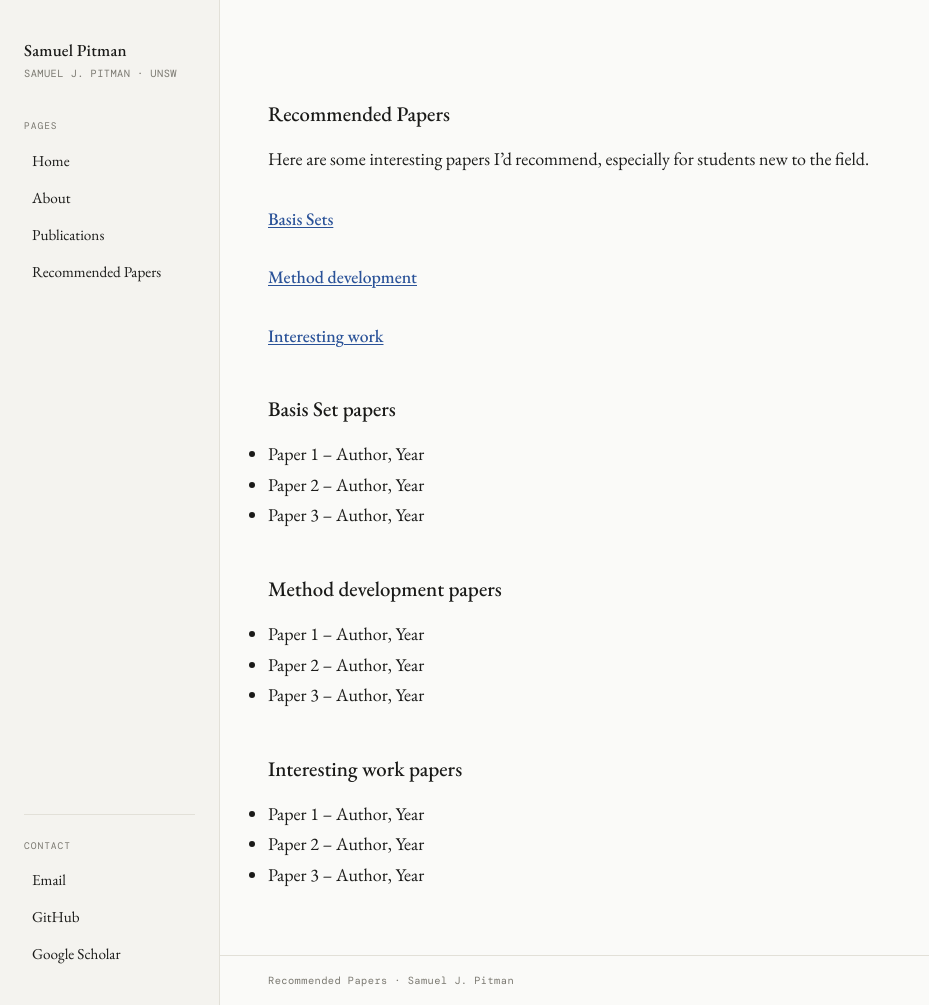
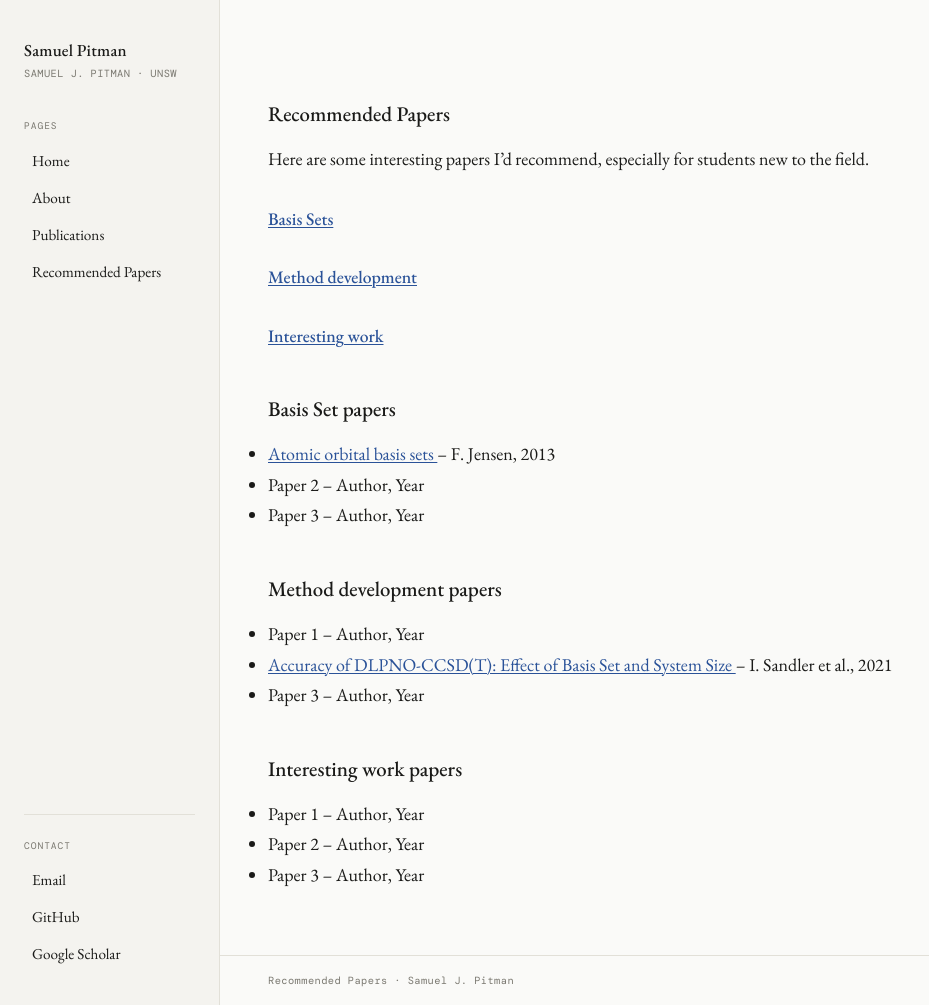
Before and after one commit to SamuelPitman/SamuelPitman.github.io, a Jekyll site: the page built from recommended-papers.md, in a window 1280 px wide and 1005 px high. Shown: the whole window, without its empty margins (0-929 px from the left). Built offline with Jekyll 4.4.1, drawn with Linux system fonts in a browser that asks for light colours; some web fonts are replaced.

Commit message:
Update recommended-papers.md
added papers

```diff
--- a/recommended-papers.md
+++ b/recommended-papers.md
@@ -13,13 +13,13 @@ Here are some interesting papers I'd recommend, especially for students new to t
 
 
 ## Basis Set papers {#BasisSets}
-- Paper 1 – Author, Year
+- <a href="https://pubs.acs.org/doi/abs/10.1021/acs.jctc.5c01174](https://wires.onlinelibrary.wiley.com/doi/full/10.1002/wcms.1123" target="_blank" rel="noopener noreferrer"> Atomic orbital basis sets </a> – F. Jensen, 2013
 - Paper 2 – Author, Year
 - Paper 3 – Author, Year
 
 ## Method development papers {#MethodDevelopment}
 - Paper 1 – Author, Year
-- Paper 2 – Author, Year
+- <a href="https://pubs.acs.org/doi/10.1021/acs.jpca.0c11270" target="_blank" rel="noopener noreferrer"> Accuracy of DLPNO-CCSD(T): Effect of Basis Set and System Size </a> – I. Sandler et al., 2021
 - Paper 3 – Author, Year
 
 ## Interesting work papers {#InterestingStuff}
```
